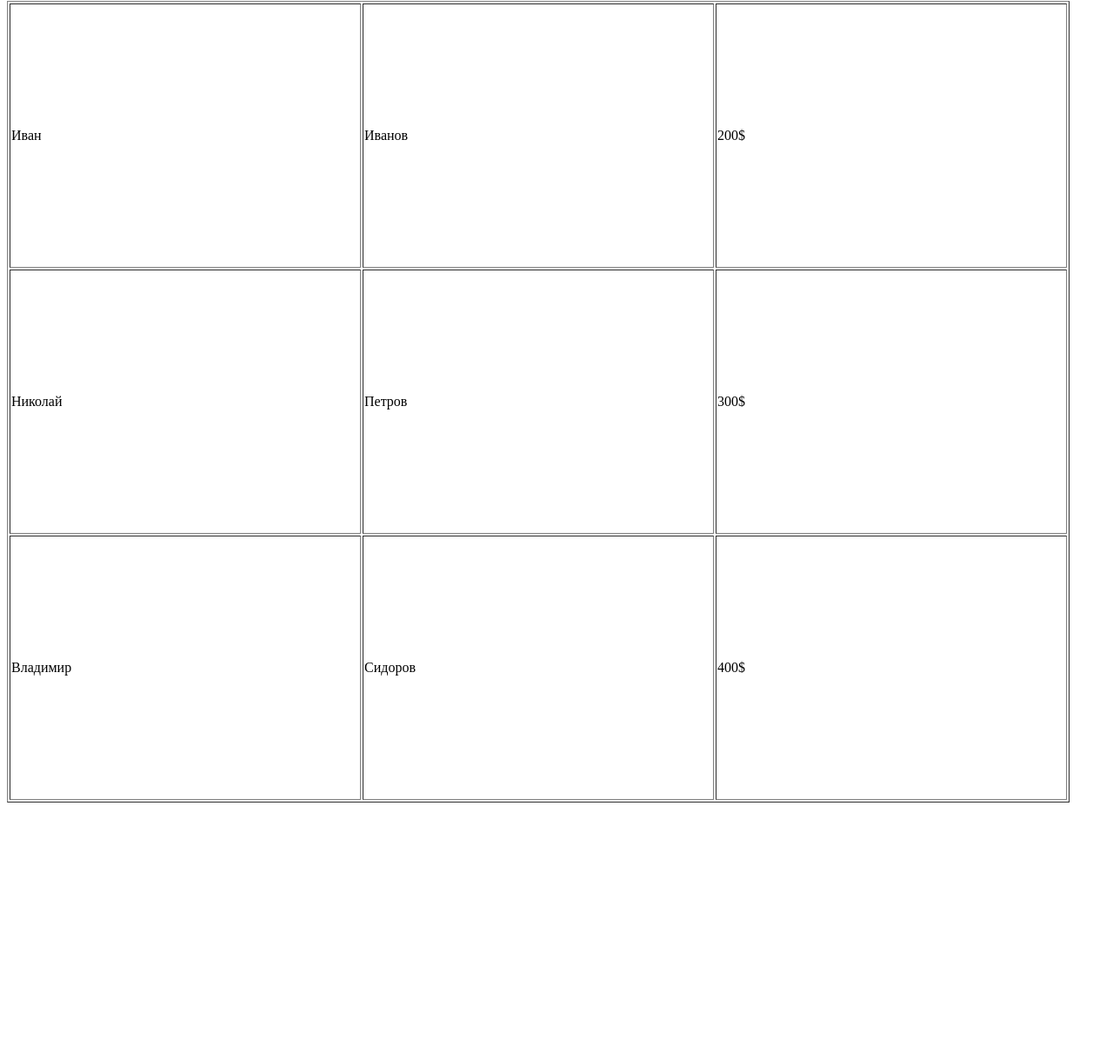
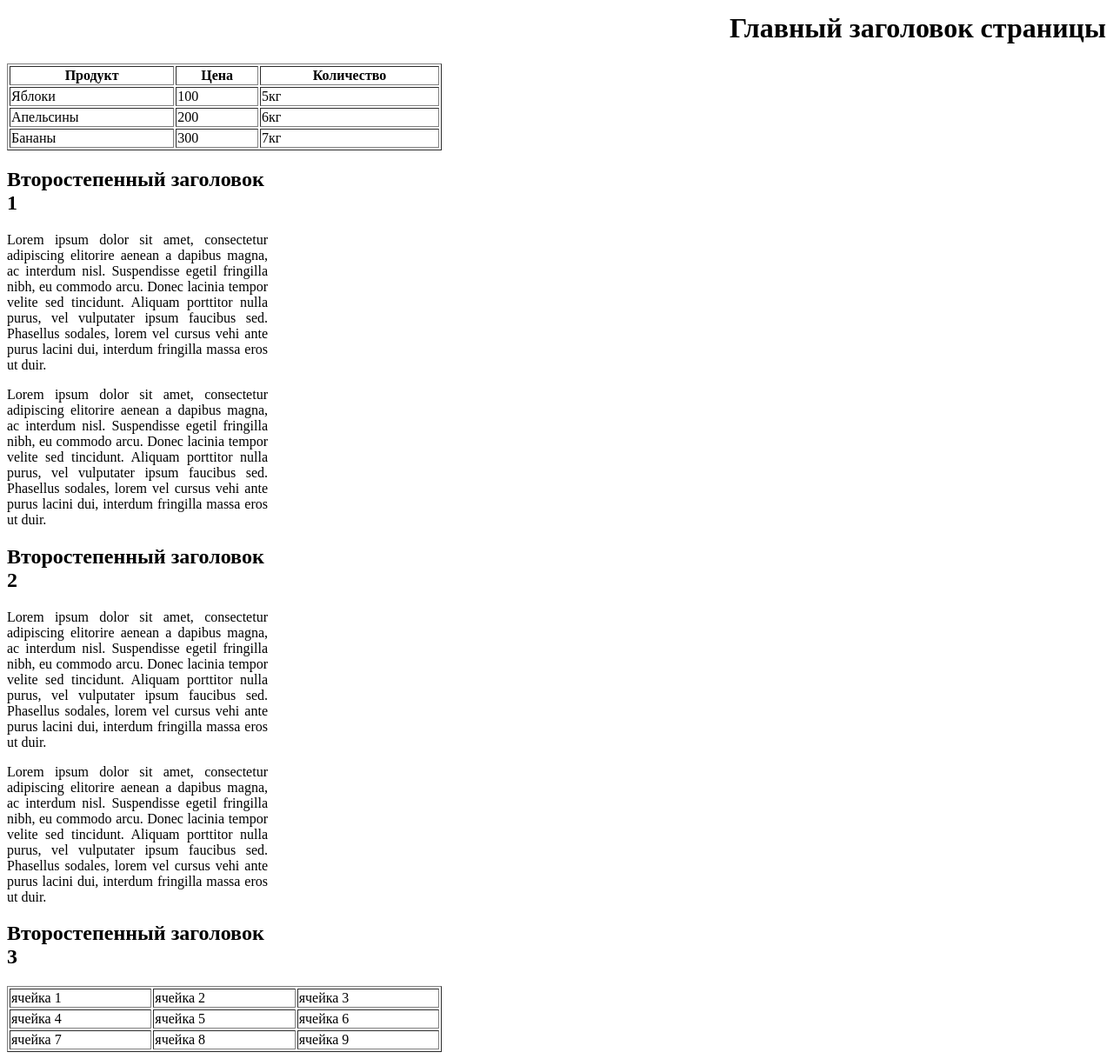
Before and after one commit to genadii228/i01_book, a plain HTML site: page 6.html in a window 1280 px wide. Shown: the part 7-1225 px from the top of the page at 87% size. Before the commit the page ends 938 px from the top, so only its background shows below. Drawn offline with Linux system fonts and the light colour scheme.

Commit message:
zadanie 9.4

```diff
--- a/5312.css
+++ b/5312.css
@@ -1,4 +1,25 @@
+h1 {
+	text-align: right;
+}
+
+h2 {
+	text-anchor: center;
+	width: 300px;
+}
+
+table {
+	width: 500px;
+}
+
+th {
+	text-anchor: left;
+}
+
 td {
-	width: 400px;
-	height: 300px;
+	text-anchor: center;
 }
+
+p {
+	text-align: justify;
+	width: 300px;
+}
--- a/6.html
+++ b/6.html
@@ -7,21 +7,82 @@
 	</head>
 	<body>
 
+<h1>Главный заголовок страницы</h1>
 <table border="1">
 	<tr>
-		<td>Иван</td>
-		<td>Иванов</td>
-		<td>200$</td>
+		<th>Продукт</th>
+		<th>Цена</th>
+		<th>Количество</th>
 	</tr>
 	<tr>
-		<td>Николай</td>
-		<td>Петров</td>
-		<td>300$</td>
+		<td>Яблоки</td>
+		<td>100</td>
+		<td>5кг</td>
 	</tr>
 	<tr>
-		<td>Владимир</td>
-		<td>Сидоров</td>
-		<td>400$</td>
+		<td>Апельсины</td>
+		<td>200</td>
+		<td>6кг</td>
+	</tr>
+	<tr>
+		<td>Бананы</td>
+		<td>300</td>
+		<td>7кг</td>
+	</tr>
+</table>
+
+<h2>Второстепенный заголовок 1</h2>
+<p>
+	Lorem ipsum dolor sit amet, consectetur adipiscing elitorire
+	aenean a dapibus magna, ac interdum nisl. Suspendisse egetil
+	fringilla nibh, eu commodo arcu. Donec lacinia tempor velite
+	sed tincidunt. Aliquam porttitor nulla purus, vel vulputater
+	ipsum faucibus sed. Phasellus sodales, lorem vel cursus vehi
+	ante purus lacini dui, interdum fringilla massa eros ut duir.
+</p>
+<p>
+	Lorem ipsum dolor sit amet, consectetur adipiscing elitorire
+	aenean a dapibus magna, ac interdum nisl. Suspendisse egetil
+	fringilla nibh, eu commodo arcu. Donec lacinia tempor velite
+	sed tincidunt. Aliquam porttitor nulla purus, vel vulputater
+	ipsum faucibus sed. Phasellus sodales, lorem vel cursus vehi
+	ante purus lacini dui, interdum fringilla massa eros ut duir.
+</p>
+
+<h2>Второстепенный заголовок 2</h2>
+<p>
+	Lorem ipsum dolor sit amet, consectetur adipiscing elitorire
+	aenean a dapibus magna, ac interdum nisl. Suspendisse egetil
+	fringilla nibh, eu commodo arcu. Donec lacinia tempor velite
+	sed tincidunt. Aliquam porttitor nulla purus, vel vulputater
+	ipsum faucibus sed. Phasellus sodales, lorem vel cursus vehi
+	ante purus lacini dui, interdum fringilla massa eros ut duir.
+</p>
+<p>
+	Lorem ipsum dolor sit amet, consectetur adipiscing elitorire
+	aenean a dapibus magna, ac interdum nisl. Suspendisse egetil
+	fringilla nibh, eu commodo arcu. Donec lacinia tempor velite
+	sed tincidunt. Aliquam porttitor nulla purus, vel vulputater
+	ipsum faucibus sed. Phasellus sodales, lorem vel cursus vehi
+	ante purus lacini dui, interdum fringilla massa eros ut duir.
+</p>
+
+<h2>Второстепенный заголовок 3</h2>
+<table border="1">
+	<tr>
+		<td>ячейка 1</td>
+		<td>ячейка 2</td>
+		<td>ячейка 3</td>
+	</tr>
+	<tr>
+		<td>ячейка 4</td>
+		<td>ячейка 5</td>
+		<td>ячейка 6</td>
+	</tr>
+	<tr>
+		<td>ячейка 7</td>
+		<td>ячейка 8</td>
+		<td>ячейка 9</td>
 	</tr>
 </table>
 
```
